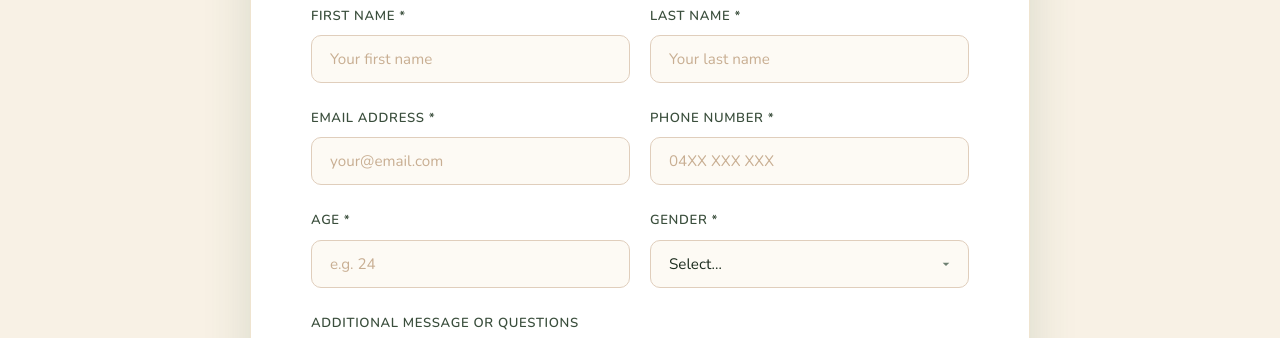
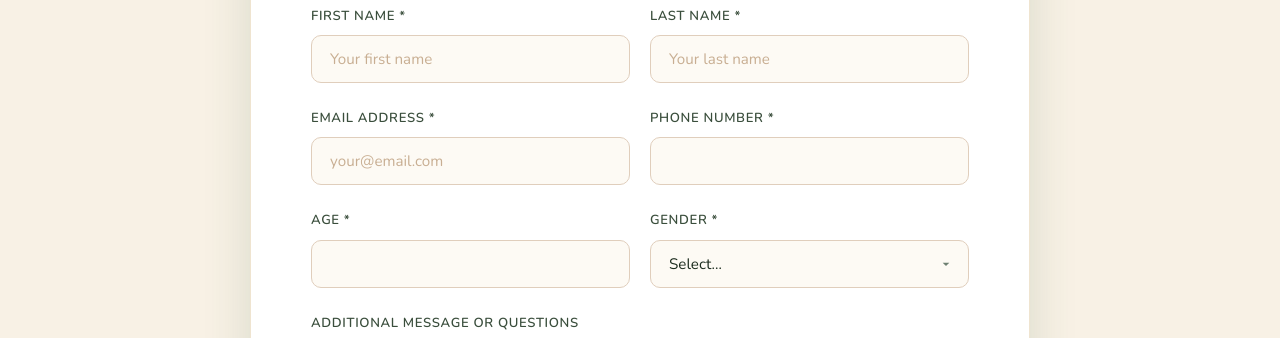
Before and after one commit to alm392/Hawza, a Next.js app: page /signup in a window 1280 px wide. Shown: the part 940-1278 px from the top of the page. Built offline with nearby package versions, Linux system fonts and the light colour scheme.

Commit message:
modified:   components/SignupForm.jsx

```diff
--- a/components/SignupForm.jsx
+++ b/components/SignupForm.jsx
@@ -73,14 +73,14 @@ export default function SignupForm() {
         </div>
         <div className="form-group">
           <label htmlFor="phone">Phone Number *</label>
-          <input type="tel" id="phone" name="phone" required placeholder="04XX XXX XXX" />
+          <input type="tel" id="phone" name="phone" required />
         </div>
       </div>
 
       <div className="form-row">
         <div className="form-group">
           <label htmlFor="age">Age *</label>
-          <input type="number" id="age" name="age" required min="5" max="80" placeholder="e.g. 24" />
+          <input type="number" id="age" name="age" required min="5" max="80" />
         </div>
         <div className="form-group">
           <label htmlFor="gender">Gender *</label>
```
